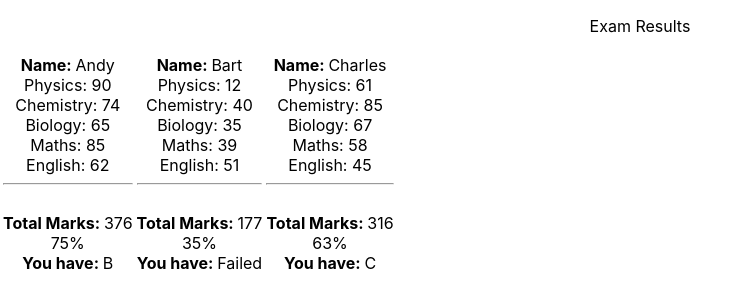
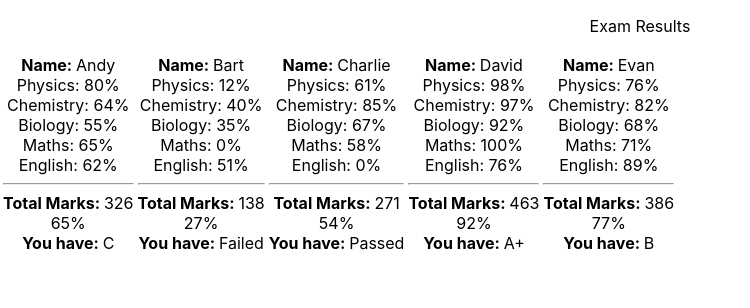
Before and after one commit to NaomilStephenson/Week8, a React (Create React App) app in the folder starapp/: page / in a window 1280 px wide. Shown: the top 308 px of the page, without its empty margins (0-750 px from the left). Built offline with nearby package versions, Linux system fonts and the light colour scheme.

Commit message:
Exam results task completed

```diff
--- a/starapp/src/App.js
+++ b/starapp/src/App.js
@@ -11,34 +11,19 @@ function App() {
       <table>
         <tr>
           <td>
-            <Exam
-              name="Andy"
-              physics="90"
-              chemistry="74"
-              biology="65"
-              mathematics="85"
-              english="62"
-            />
+            <Exam name="Andy" physics="80" chemistry="64" biology="55" mathematics="65" english="62"/>
           </td>
           <td>
-            <Exam
-              name="Bart"
-              physics="12"
-              chemistry="40"
-              biology="35"
-              mathematics="39"
-              english="51"
-            />
+            <Exam name="Bart" physics="12" chemistry="40" biology="35" mathematics="0" english="51"/>
           </td>
           <td>
-            <Exam
-              name="Charles"
-              physics="61"
-              chemistry="85"
-              biology="67"
-              mathematics="58"
-              english="45"
-            />
+            <Exam name="Charlie" physics="61" chemistry="85" biology="67" mathematics="58" english="0"/>
+          </td>
+          <td>
+            <Exam name="David" physics="98" chemistry="97" biology="92" mathematics="100" english="76"/>
+          </td>
+          <td>
+            <Exam name="Evan" physics="76" chemistry="82" biology="68" mathematics="71" english="89"/>
           </td>
         </tr>
       </table>
--- a/starapp/src/Exam.js
+++ b/starapp/src/Exam.js
@@ -1,4 +1,4 @@
-function Results(props){
+function Exam(props){
     let physics = 0;
     let chemistry = 0;
     let biology = 0;
@@ -29,18 +29,17 @@ function Results(props){
         <div>
             <strong>Name: </strong>{props.name}
             <br/>
-            Physics: {physics}
+            Physics: {physics}%
             <br/>
-            Chemistry: {chemistry}
+            Chemistry: {chemistry}%
             <br/>
-            Biology: {biology}
+            Biology: {biology}%
             <br/>
-            Maths: {mathematics}
+            Maths: {mathematics}%
             <br/>
-            English: {english}
+            English: {english}%
             <br/>
             <hr/>
-            <br/>
             <strong>Total Marks: </strong>{total}
             <br/>
             {percentage}%
@@ -51,4 +50,4 @@ function Results(props){
         </div>
     );
 };
-export default Results;
+export default Exam;
```
